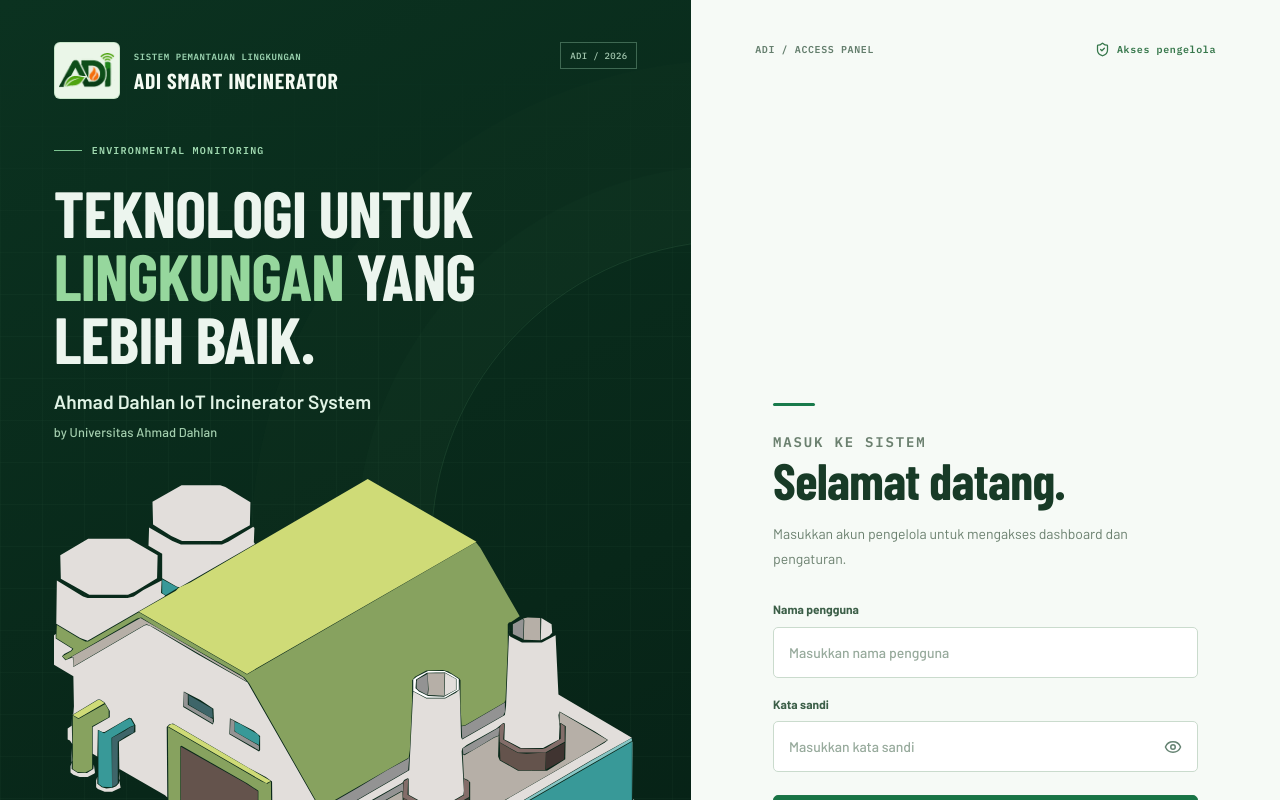
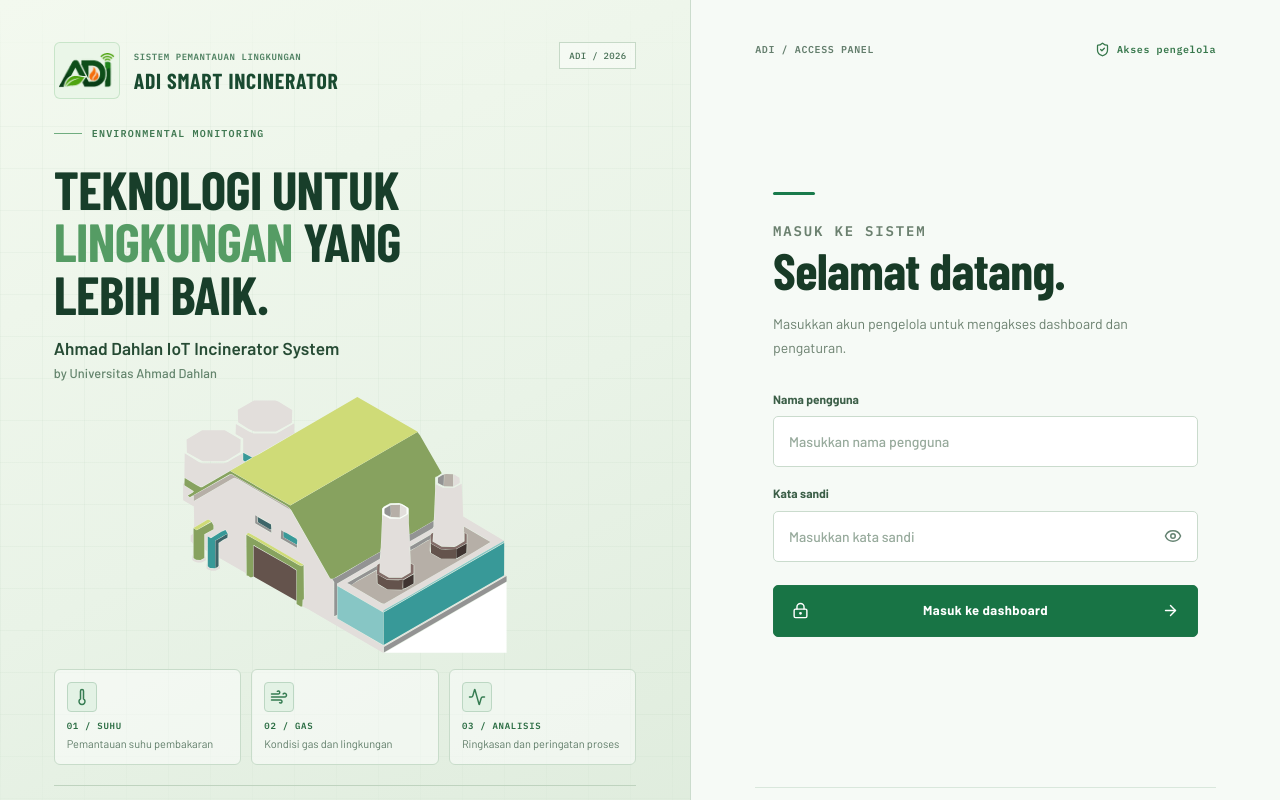
Before and after one commit to jrcoreid-repo/IoT_Incenerator_2026, a Next.js app: page /login in a window 1280 px wide. Shown: the top 800 px of the page. Built offline with nearby package versions, Linux system fonts and the light colour scheme; a web font is replaced by a local one.

Commit message:
style: bright eco-industrial login panel with prominent incinerator art

```diff
--- a/app/globals.css
+++ b/app/globals.css
@@ -733,3 +733,120 @@ button:focus-visible,a:focus-visible,summary:focus-visible {outline:2px solid va
 @media(prefers-reduced-motion:reduce) {
   .sensor-card { transition:none; }
 }
+
+
+/* Pre-deployment visual refresh: bright login panel with the supplied
+   incinerator illustration. Dashboard still offers an optional dark theme. */
+.login-split-visual {
+  background:linear-gradient(155deg,#f3f9ef 0%,#e9f3e7 55%,#dfecdd 100%);
+  border-right:1px solid #cbdccd;
+  color:#183b2b;
+}
+.login-split-visual::before {
+  opacity:.4;
+  background-image:linear-gradient(rgba(72,130,86,.10) 1px,transparent 1px),
+    linear-gradient(90deg,rgba(72,130,86,.10) 1px,transparent 1px);
+  mask-image:linear-gradient(to bottom,transparent,black 14%,black 86%,transparent);
+}
+.login-split-visual::after { content:none; }
+.login-brand-copy strong { color:#194a30; }
+.login-brand-eyebrow { color:#508263; }
+.login-visual-index {
+  color:#456e53;
+  border-color:#c6d9c7;
+  background:rgba(255,255,255,.38);
+}
+.login-visual-content {
+  min-height:0;
+  padding:clamp(23px,3.5vh,42px) 0 clamp(17px,2.5vh,30px);
+}
+.login-section-number {
+  color:#407952;
+  margin-bottom:clamp(14px,2.8vh,25px);
+}
+.login-section-number>span { background:#70ad80; }
+.login-visual-content h1 {
+  color:#183e2a;
+  font-size:clamp(42px,4.2vw,65px);
+  line-height:.98;
+  margin-bottom:16px;
+  max-width:650px;
+}
+.login-visual-content h1 em { color:#559c64; }
+.login-visual-content > .login-visual-system {
+  color:#264b34;
+  margin:0 0 14px;
+  max-width:100%;
+  gap:3px;
+  font-size:clamp(14px,1.35vw,19px);
+}
+.login-visual-system span { color:#63846c; }
+.login-facility-art {
+  display:flex;
+  align-items:center;
+  justify-content:center;
+  width:100%;
+  height:clamp(205px,32dvh,345px);
+  min-width:0;
+  position:relative;
+  margin:0 auto 16px;
+}
+.login-facility-art img {
+  display:block;
+  width:100%;
+  height:100%;
+  max-width:620px;
+  object-fit:contain;
+  object-position:center;
+}
+.login-feature-list {
+  max-width:none;
+  display:grid;
+  grid-template-columns:repeat(3,minmax(0,1fr));
+  gap:10px;
+  border:0;
+}
+.login-feature-list>div {
+  min-width:0;
+  display:flex;
+  flex-direction:column;
+  align-items:flex-start;
+  gap:8px;
+  padding:12px;
+  border:1px solid #c8dcca;
+  border-radius:6px;
+  background:rgba(255,255,255,.50);
+}
+.login-feature-icon {
+  width:30px;
+  height:30px;
+  color:#367c52;
+  background:#e3f2e5;
+  border-color:#bcd7c3;
+}
+.login-feature-list strong {
+  color:#2b6d43;
+  font-size:9px;
+}
+.login-feature-list small {
+  display:block;
+  color:#5f7c68;
+  font-size:11px;
+  line-height:1.45;
+}
+.login-visual-bottom {
+  color:#6a866e;
+  border-top-color:#bfd3bf;
+}
+@media (min-width:861px) and (max-width:1200px) {
+  .login-visual-content h1 { font-size:clamp(39px,4.2vw,54px); }
+  .login-facility-art { height:clamp(185px,26dvh,280px); }
+  .login-feature-list { gap:6px; }
+  .login-feature-list>div { padding:9px; }
+}
+@media (min-width:861px) and (max-height:790px) {
+  .login-visual-content { padding:12px 0; }
+  .login-visual-content h1 { font-size:clamp(38px,4vw,51px); }
+  .login-facility-art { height:clamp(165px,25dvh,240px); margin-bottom:9px; }
+  .login-feature-list>div { padding:9px; }
+}
```
